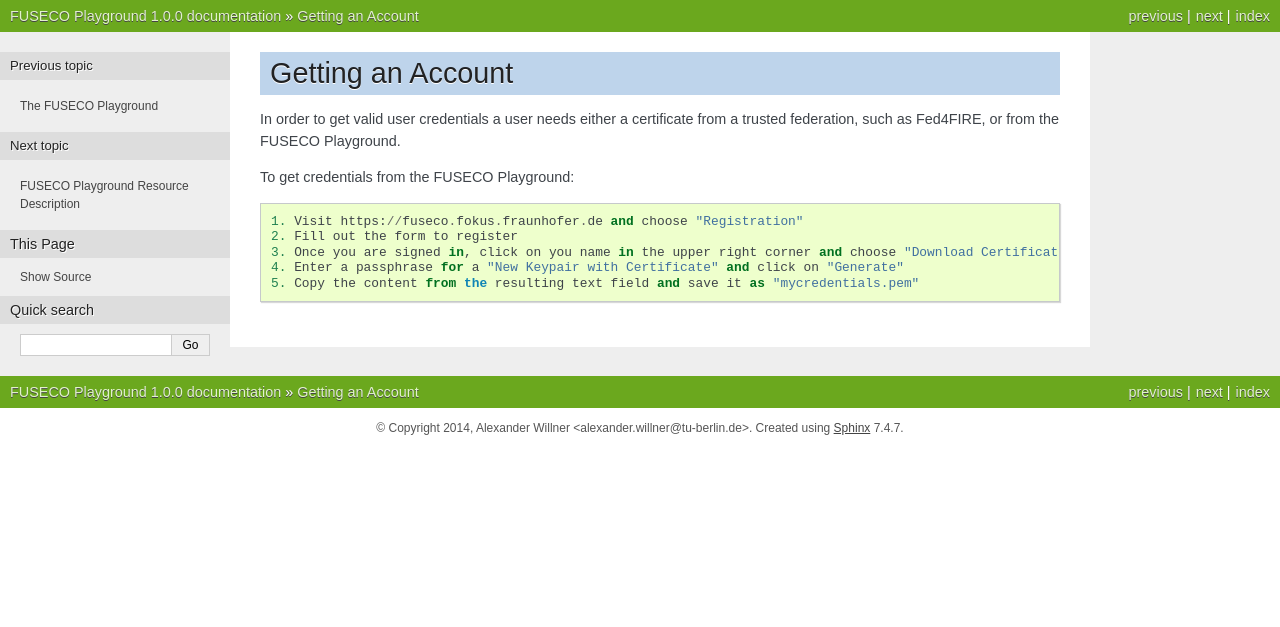
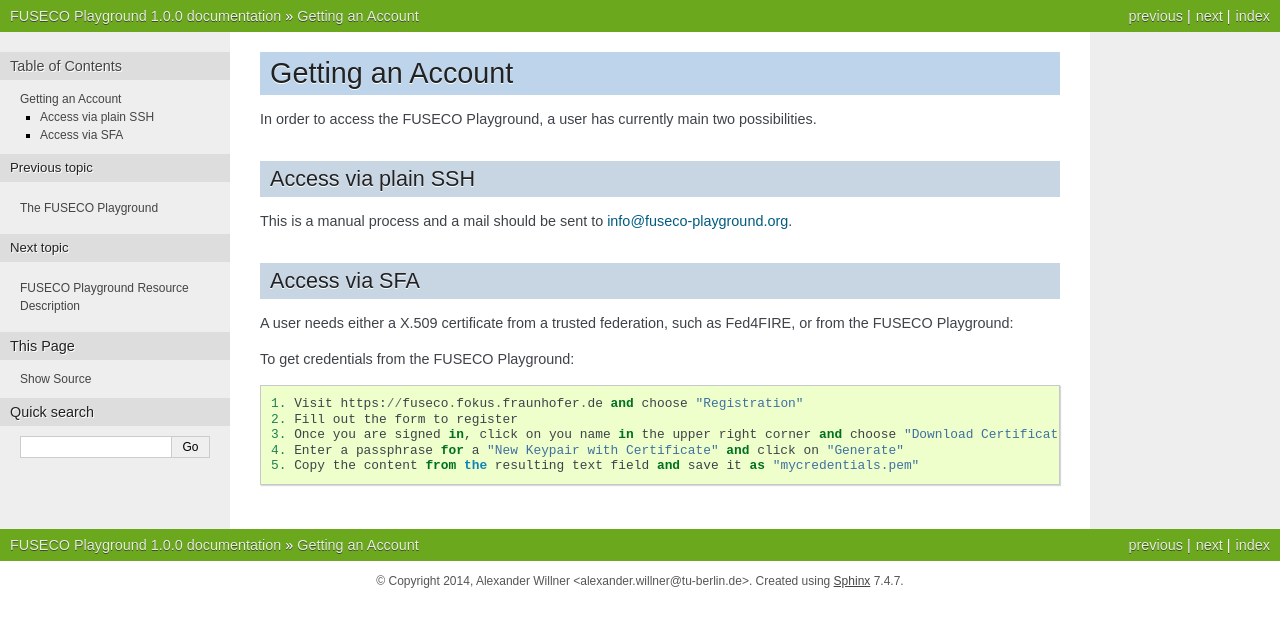
Before and after one commit to FITeagle/fusecoplayground, a Sphinx documentation site: the page built from source/account.rst, in a window 1280 px wide. Shown: the top 627 px of the page. Built offline with Sphinx 7.4.7, drawn with Linux system fonts in a browser that asks for light colours.

```diff
--- a/source/account.rst
+++ b/source/account.rst
@@ -1,7 +1,17 @@
 Getting an Account
 ==================
 
-In order to get valid user credentials a user needs either a certificate from a trusted federation, such as Fed4FIRE, or from the FUSECO Playground.
+In order to access the FUSECO Playground, a user has currently main two possibilities.
+
+Access via plain SSH
+--------------------
+
+This is a manual process and a mail should be sent to `info@fuseco-playground.org <mailto:info@fuseco-playground.org>`_.
+
+Access via SFA
+--------------
+
+A user needs either a X.509 certificate from a trusted federation, such as Fed4FIRE, or from the FUSECO Playground:
 
 To get credentials from the FUSECO Playground::
 
```
Also changed, not shown: source/index.rst (+2 -7 lines).
